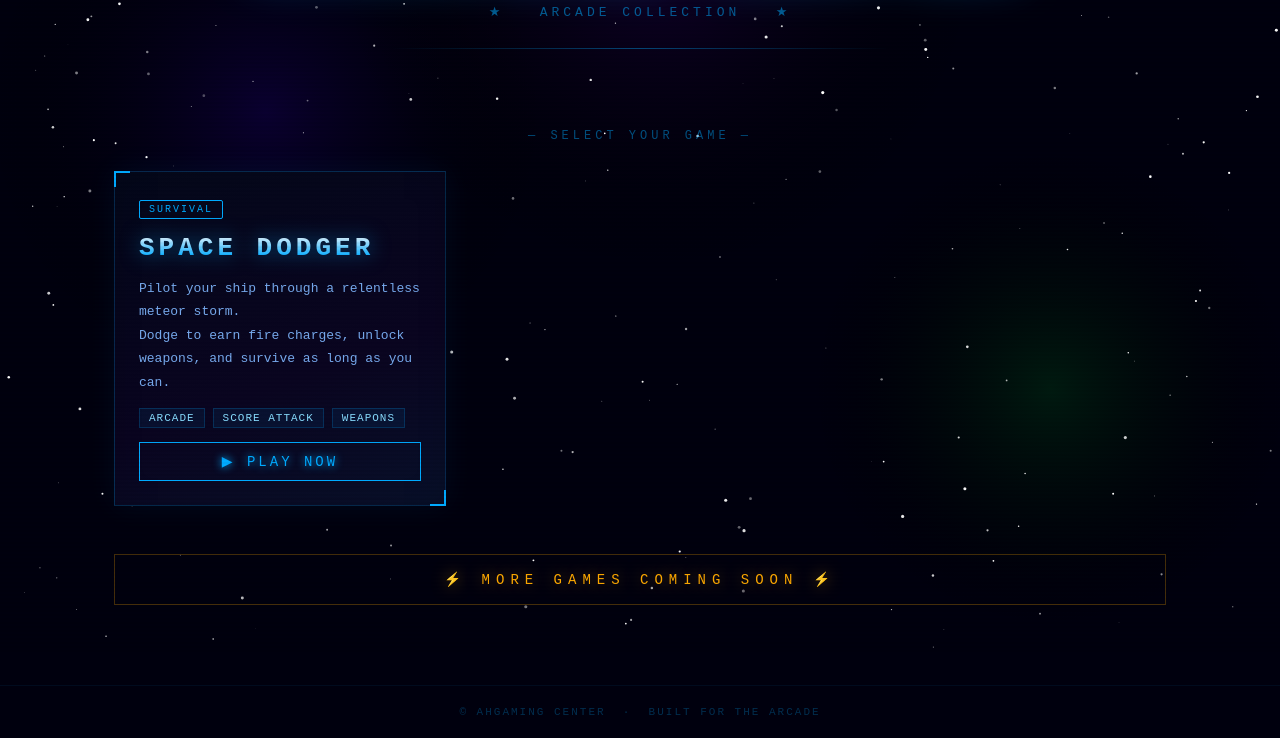
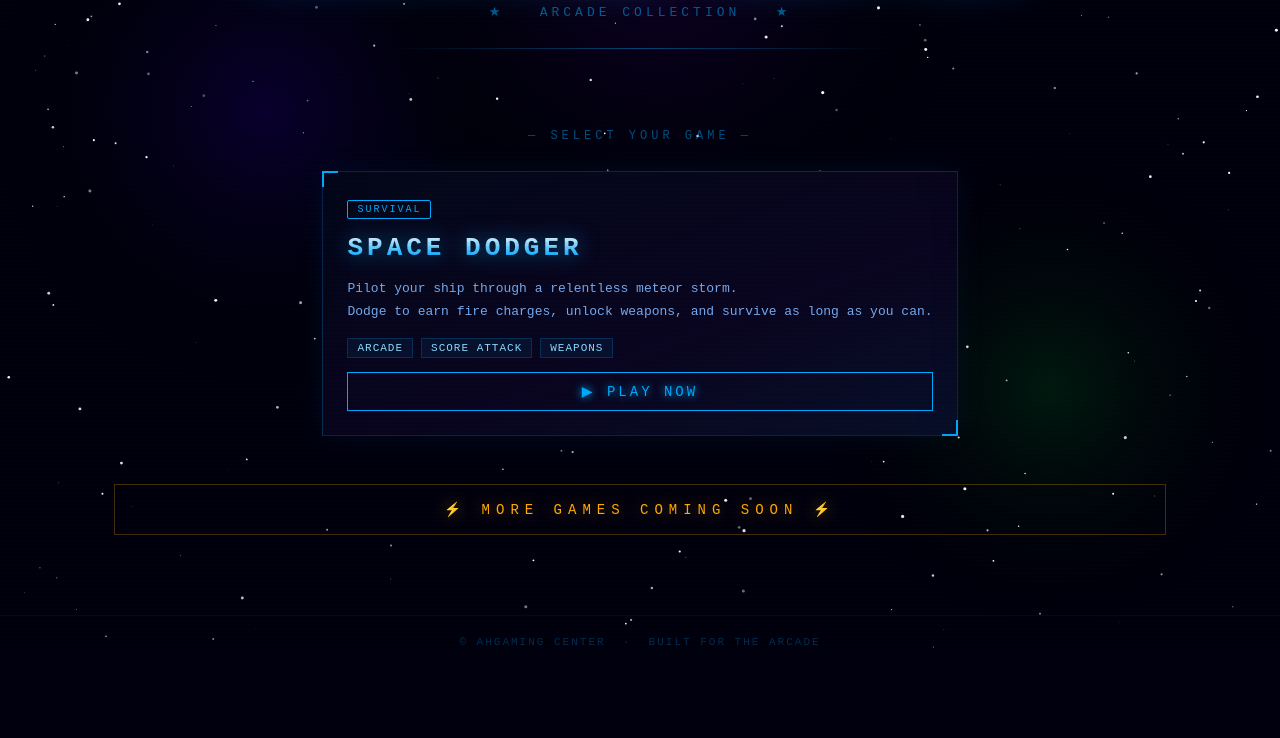
Before and after one commit to nadavho/cool-games, a plain HTML site: page index.html in a window 1280 px wide. Shown: the part 148-886 px from the top of the page. After the commit the page ends 816 px from the top, so only its background shows below. Drawn offline with Linux system fonts and the light colour scheme; animation ran at ten frames a second.

Commit message:
Center the Space Dodger card

```diff
--- a/index.html
+++ b/index.html
@@ -71,8 +71,8 @@ main {
 }
 
 .games-grid {
-  display:grid;
-  grid-template-columns:repeat(auto-fill, minmax(280px, 1fr));
+  display:flex;
+  justify-content:center;
   gap:28px;
 }
 
```
